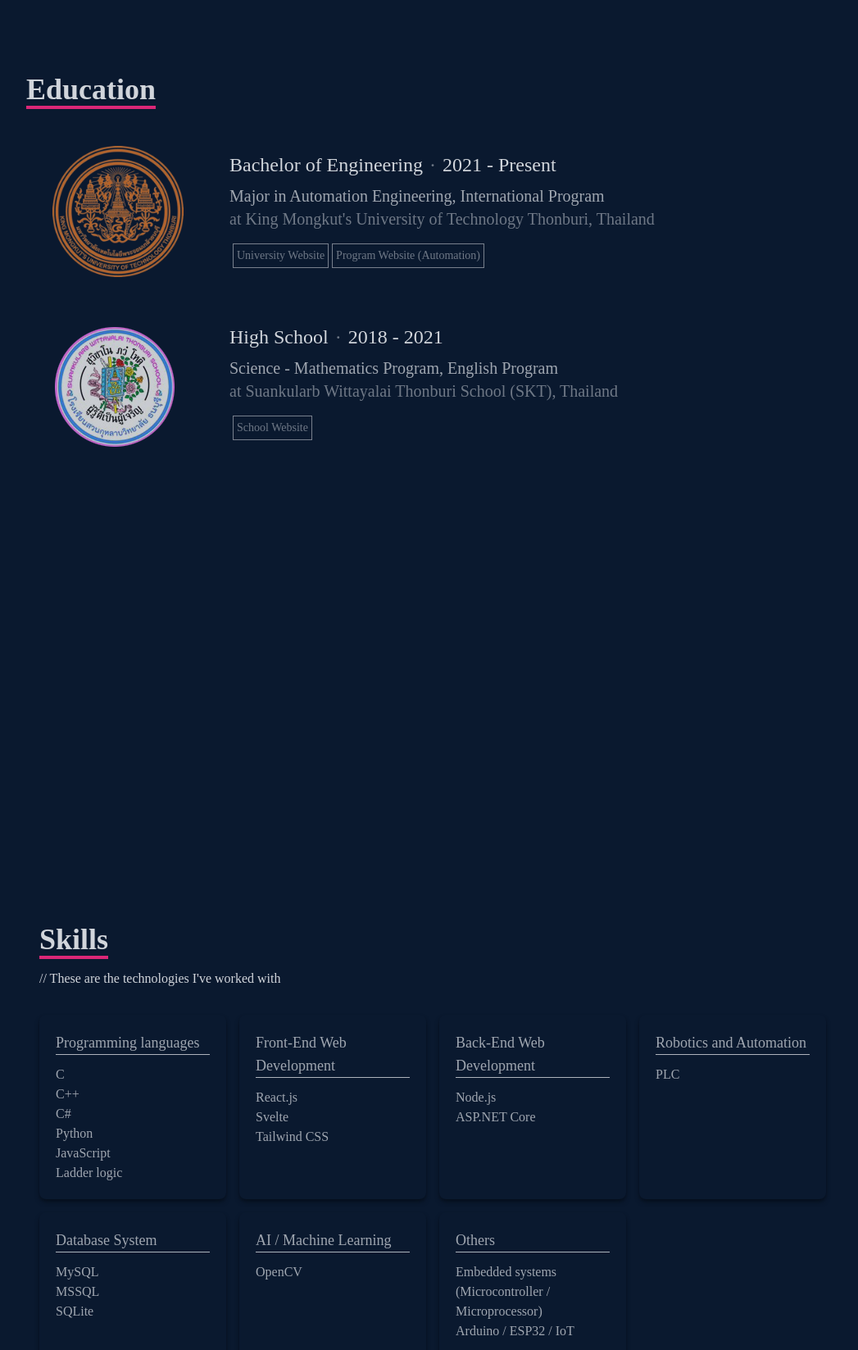
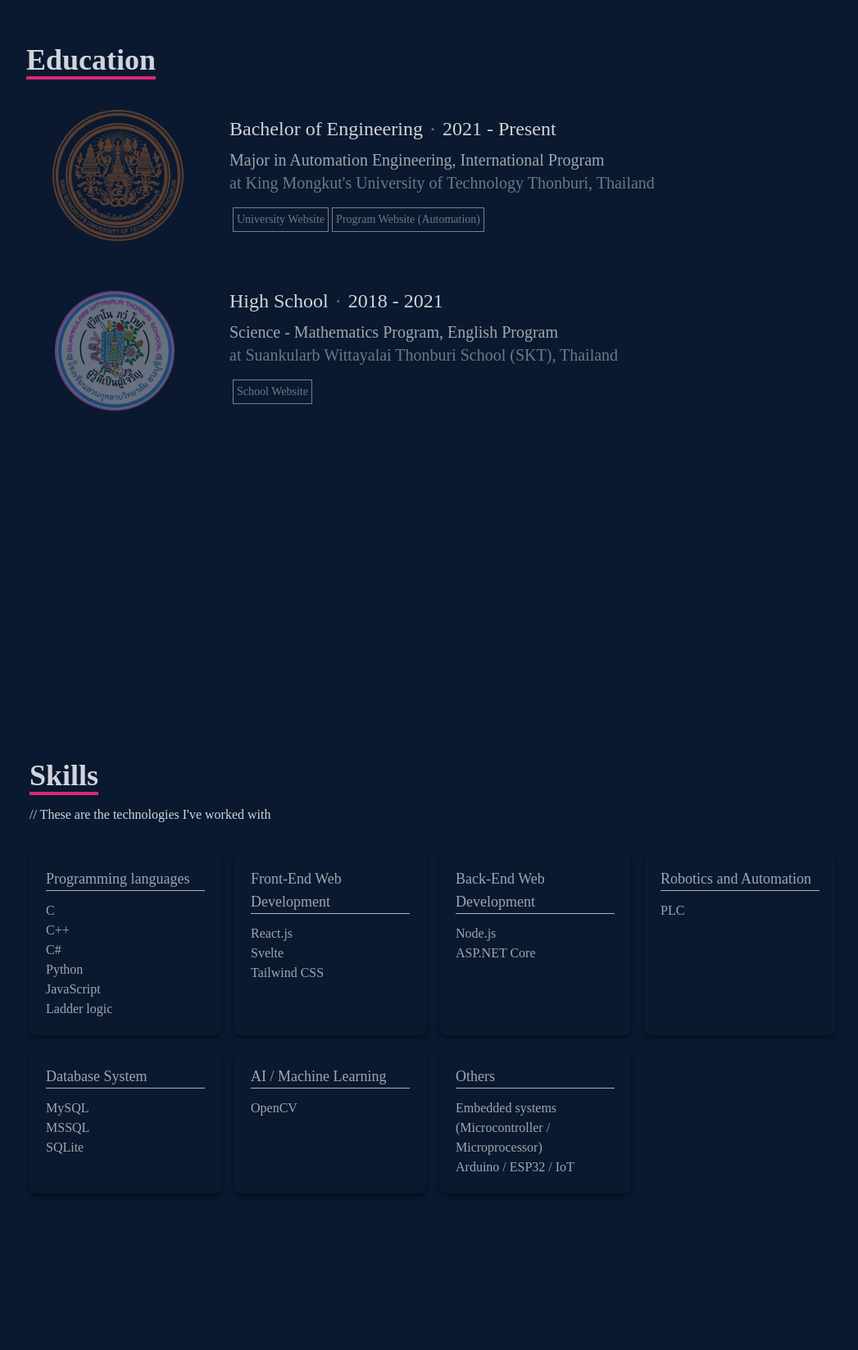
Before and after one commit to gxtnewfolder/portfolio-pages, a React (Create React App) app: page / in a window 1280 px wide. Shown: the part 953-2600 px from the top of the page at 82% size, without its empty margins (112-1159 px from the left). Built offline with nearby package versions, Linux system fonts and the light colour scheme.

Commit message:
update padding

```diff
--- a/src/components/Contact.jsx
+++ b/src/components/Contact.jsx
@@ -2,7 +2,7 @@ import React from 'react'
 
 const Contact = () => {
   return (
-    <div name="contact" className="w-full h-screen bg-[#0a192f] flex justify-center items-center p-4">
+    <div name="contact" className="w-full h-screen bg-[#0a192f] flex justify-center items-center p-5">
         <form action="https://getform.io/f/9bde9680-c60e-4a04-a021-c98c3ee8928a" method='POST' className='flex flex-col max-w-[600px] w-full'>
             <div className='pb-4 text-gray-300'>
                 <p className="text-4xl font-bold inline border-b-4 border-pink-600">Contact</p>
--- a/src/components/Education.jsx
+++ b/src/components/Education.jsx
@@ -23,10 +23,10 @@ const Education = () => {
   }, [images.length]);
 
   return (
-    <div name="education" className="w-full h-[120vh] bg-[#0a192f] text-gray-300">
-      <div className="flex flex-col justify-center items-center w-full h-full px-8">
+    <div name="education" className="w-full h-[110vh] bg-[#0a192f] text-gray-300">
+      <div className="flex flex-col justify-center items-center w-full h-full px-5">
         <div className="max-w-[1024px] w-full">
-          <div className="sm:text-left pb-8 pl-4">
+          <div className="sm:text-left pb-6 pl-4">
             <p className="text-4xl font-bold inline border-b-4 border-pink-600">
               Education
             </p>
--- a/src/components/Skill.jsx
+++ b/src/components/Skill.jsx
@@ -2,9 +2,9 @@ import React from 'react'
 
 const Skill = () => {
     return (
-      <div name="skills" className="w-full h-[150vh] bg-[#0a192f] text-gray-300">
+      <div name="skills" className="w-full h-[120vh] bg-[#0a192f] text-gray-300">
           {/* Container */}
-          <div className='max-w-[1024px] mx-auto p-4 flex flex-col justify-center w-full h-full px-8'>
+          <div className='max-w-[1024px] mx-auto p-5 flex flex-col justify-center w-full h-full'>
               <div>
                   <p className='text-4xl font-bold inline border-b-4 border-pink-600'>Skills</p>
                   <p className='pt-4'>// These are the technologies I've worked with</p>
--- a/src/components/Work.jsx
+++ b/src/components/Work.jsx
@@ -5,7 +5,7 @@ import WorkImg2 from "../assets/traffic.png";
 const Work = () => {
   return (
     <div name="work" className="w-full md:h-screen bg-[#0a192f] text-gray-300">
-      <div className="max-w-[1024px] mx-auto p-4 flex flex-col justify-center w-full h-full px-8">
+      <div className="max-w-[1024px] mx-auto p-5 flex flex-col justify-center w-full h-full">
         <div className="pb-4">
           <p className="text-4xl font-bold inline border-b-4 border-pink-600">
             Work
```
